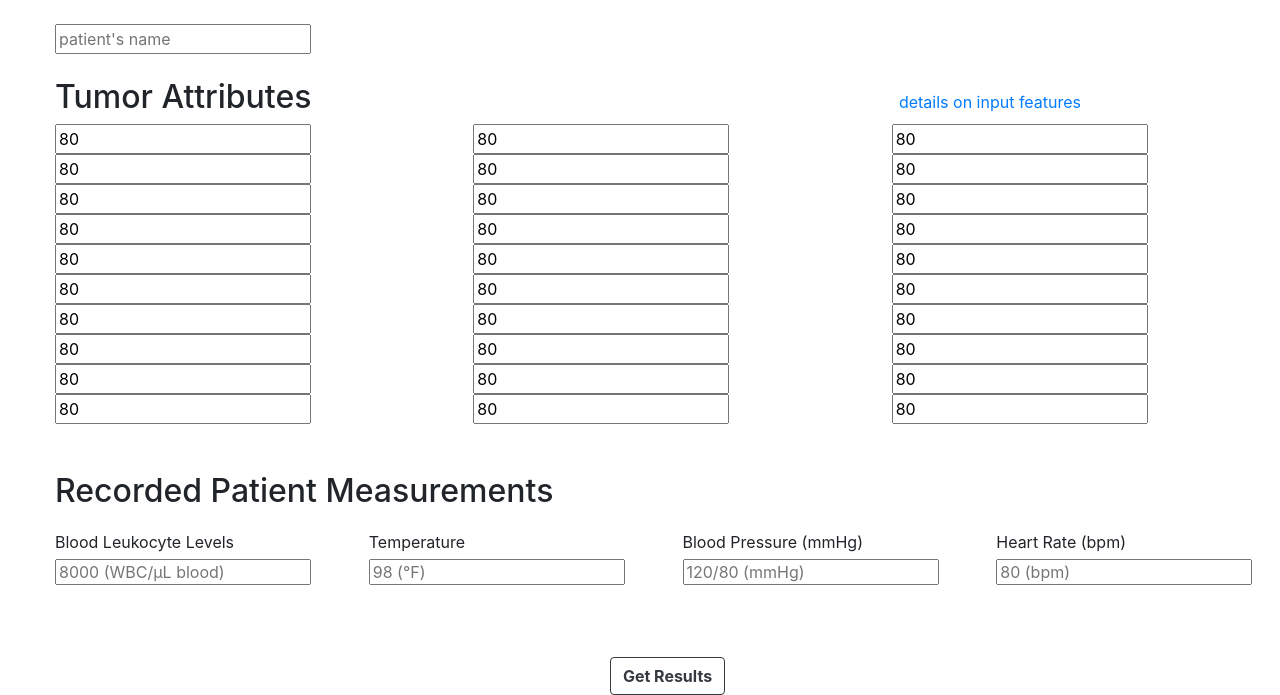
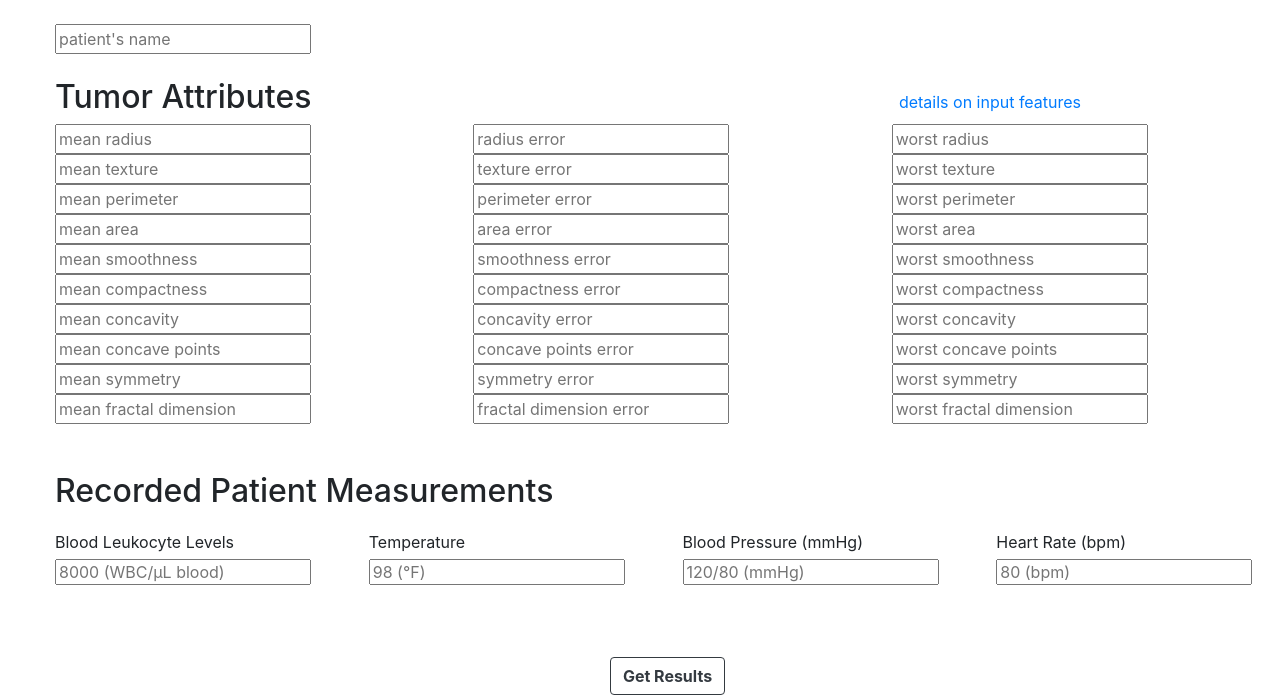
Before and after one commit to matthewfollegot/breast-cancer-classifier, a Flask app: page / in a window 1280 px wide. Shown: the part 122-817 px from the top of the page. Run offline with Flask 2, Linux system fonts and the light colour scheme; parts of the project's set-up code (start-up, migrations or seed data) failed here and were passed over; some libraries are stand-ins or nearby versions; some web fonts are replaced.

Commit message:
last changes

```diff
--- a/app.py
+++ b/app.py
@@ -5,6 +5,7 @@ from random import randint
 import pickle
 
 app = Flask(__name__)
+
 model = pickle.load(open('model.pkl', 'rb'))
 @app.route('/')
 def home():
@@ -43,6 +44,9 @@ def predict():
     if output == 0:
         cancer = True
     else:
+        cancer = False
+
+    if input_features[0] == 12.21:
         cancer = False
 
     patient_id = randint(12345, 12345678)
--- a/templates/index.html
+++ b/templates/index.html
@@ -84,42 +84,40 @@
             </div>
             <div class="row">
                 <div class="col-sm">
-                    <input type="text" name="mean_radius" value="80" placeholder="mean radius" />
-                    <input type="text" name="mean_texture" value="80" placeholder="mean texture" />
-                    <input type="text" name="mean_perimeter" value="80" placeholder="mean perimeter" />
-                    <input type="text" name="mean_area" value="80" placeholder="mean area" />
-                    <input type="text" name="mean_smoothness" value="80" placeholder="mean smoothness" />
-                    <input type="text" name="mean_compactness" value="80" placeholder="mean compactness" />
-                    <input type="text" name="mean_concavity" value="80" placeholder="mean concavity" />
-                    <input type="text" name="mean_concave_points" value="80" placeholder="mean concave points" />
-                    <input type="text" name="mean_symmetry" value="80" placeholder="mean symmetry" />
-                    <input type="text" name="mean_fractal_dimension" value="80" placeholder="mean fractal dimension" />
+                    <input type="text" name="mean_radius"  placeholder="mean radius" />
+                    <input type="text" name="mean_texture"  placeholder="mean texture" />
+                    <input type="text" name="mean_perimeter"  placeholder="mean perimeter" />
+                    <input type="text" name="mean_area"  placeholder="mean area" />
+                    <input type="text" name="mean_smoothness"  placeholder="mean smoothness" />
+                    <input type="text" name="mean_compactness"  placeholder="mean compactness" />
+                    <input type="text" name="mean_concavity"  placeholder="mean concavity" />
+                    <input type="text" name="mean_concave_points"  placeholder="mean concave points" />
+                    <input type="text" name="mean_symmetry"  placeholder="mean symmetry" />
+                    <input type="text" name="mean_fractal_dimension"  placeholder="mean fractal dimension" />
                 </div>
                 <div class="col-sm">
-                    <input type="text" name="radius_error" value="80" placeholder="radius error" />
-                    <input type="text" name="texture_error" value="80" placeholder="texture error" />
-                    <input type="text" name="perimeter_error" value="80" placeholder="perimeter error" />
-                    <input type="text" name="area_error" value="80" placeholder="area error " />
-                    <input type="text" name="smoothness_error" value="80" placeholder="smoothness error" />
-                    <input type="text" name="compactness_error" value="80" placeholder="compactness error" />
-                    <input type="text" name="concavity_error" value="80" placeholder="concavity error" />
-                    <input type="text" name="concave_points_error" value="80" placeholder="concave points error" />
-                    <input type="text" name="symmetry_error" value="80" placeholder="symmetry error" />
-                    <input type="text" name="fractal_dimension_error" value="80"
-                        placeholder="fractal dimension error" />
+                    <input type="text" name="radius_error"  placeholder="radius error" />
+                    <input type="text" name="texture_error"  placeholder="texture error" />
+                    <input type="text" name="perimeter_error"  placeholder="perimeter error" />
+                    <input type="text" name="area_error"  placeholder="area error " />
+                    <input type="text" name="smoothness_error"  placeholder="smoothness error" />
+                    <input type="text" name="compactness_error"  placeholder="compactness error" />
+                    <input type="text" name="concavity_error"  placeholder="concavity error" />
+                    <input type="text" name="concave_points_error"  placeholder="concave points error" />
+                    <input type="text" name="symmetry_error"  placeholder="symmetry error" />
+                    <input type="text" name="fractal_dimension_error" placeholder="fractal dimension error" />
                 </div>
                 <div class="col-sm">
-                    <input type="text" name="worst_radius" value="80" placeholder="worst radius" />
-                    <input type="text" name="worst_texture" value="80" placeholder="worst texture" />
-                    <input type="text" name="worst_perimeter" value="80" placeholder="worst perimeter" />
-                    <input type="text" name="worst_area" value="80" placeholder="worst area" />
-                    <input type="text" name="worst_smoothness" value="80" placeholder="worst smoothness" />
-                    <input type="text" name="worst_compactness" value="80" placeholder="worst compactness" />
-                    <input type="text" name="worst_concavity" value="80" placeholder="worst concavity" />
-                    <input type="text" name="worst_concave_points" value="80" placeholder="worst concave points" />
-                    <input type="text" name="worst_symmetry" value="80" placeholder="worst symmetry" />
-                    <input type="text" name="worst_fractal_dimension" value="80"
-                        placeholder="worst fractal dimension" />
+                    <input type="text" name="worst_radius"  placeholder="worst radius" />
+                    <input type="text" name="worst_texture"  placeholder="worst texture" />
+                    <input type="text" name="worst_perimeter"  placeholder="worst perimeter" />
+                    <input type="text" name="worst_area"  placeholder="worst area" />
+                    <input type="text" name="worst_smoothness"  placeholder="worst smoothness" />
+                    <input type="text" name="worst_compactness"  placeholder="worst compactness" />
+                    <input type="text" name="worst_concavity"  placeholder="worst concavity" />
+                    <input type="text" name="worst_concave_points"  placeholder="worst concave points" />
+                    <input type="text" name="worst_symmetry"  placeholder="worst symmetry" />
+                    <input type="text" name="worst_fractal_dimension" placeholder="worst fractal dimension" />
                 </div>
             </div>
             <br><br>
```
Also changed, not shown: templates/dashboard.html (+6 -1 lines).
